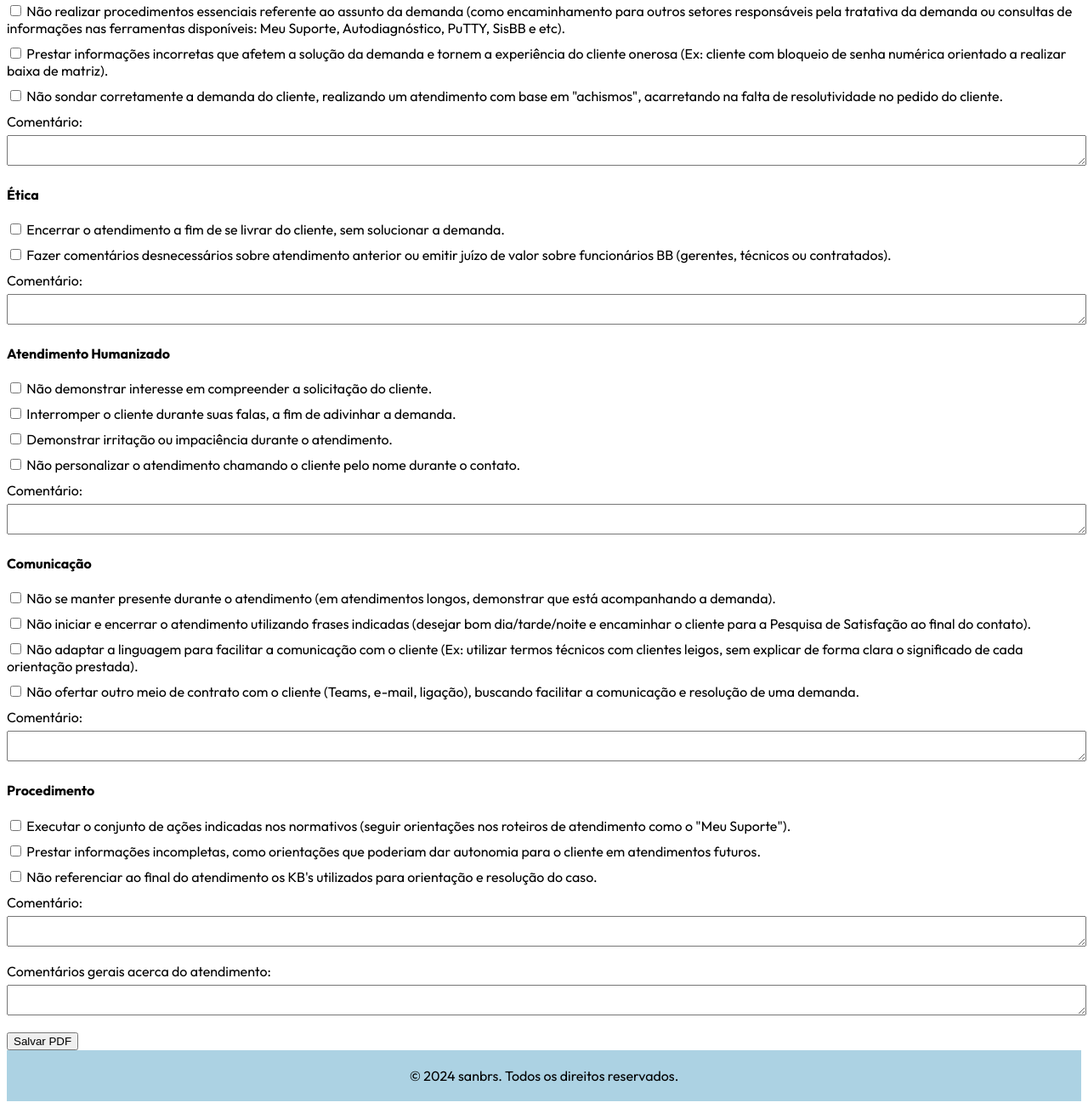
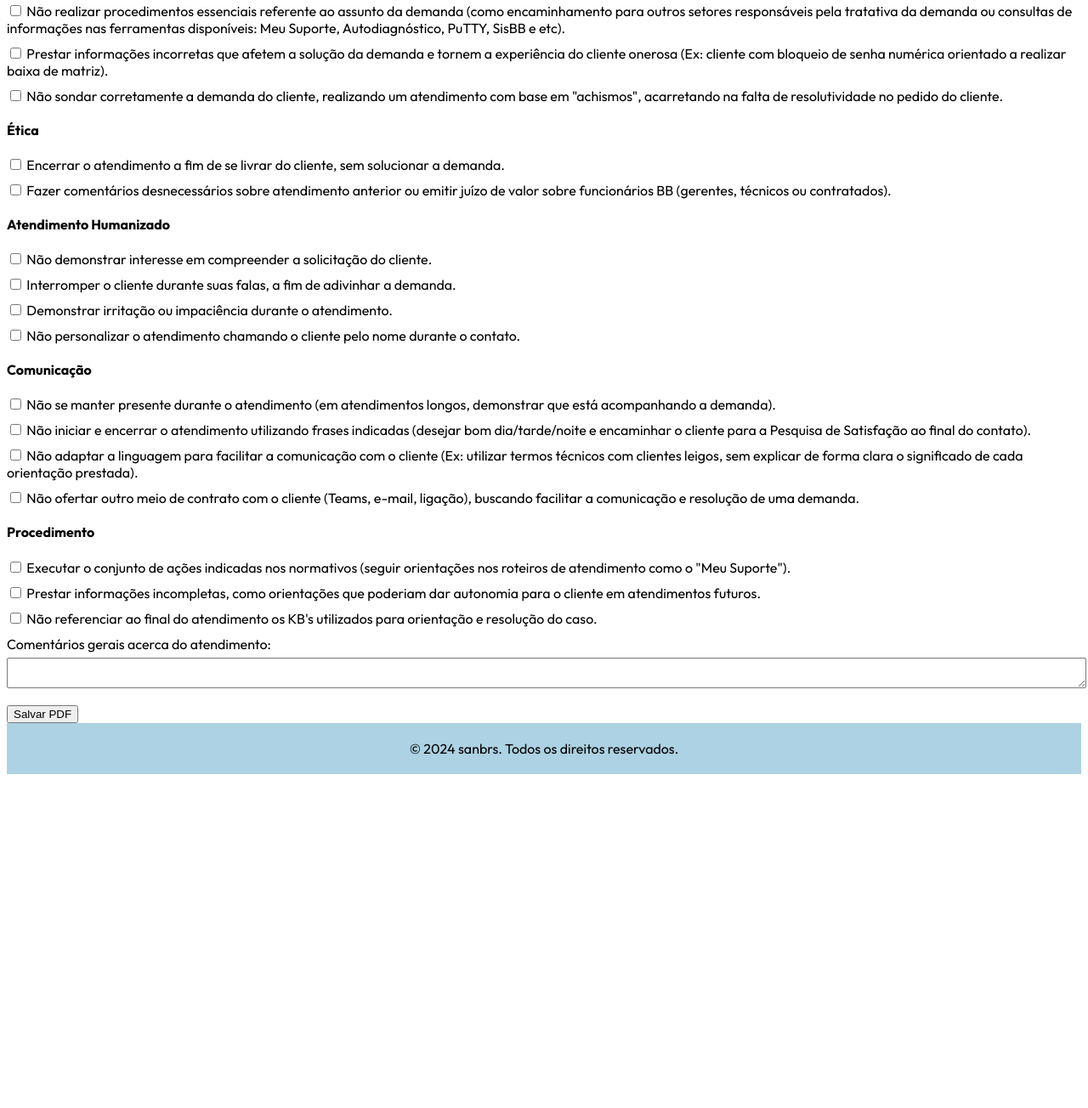
Before and after one commit to sndrbrs/FormularioAvaliacao, a plain HTML site: page index.html in a window 1280 px wide. Shown: the part 555-1859 px from the top of the page at 85% size. After the commit the page ends 1474 px from the top, so only its background shows below. Drawn offline with nearby package versions, Linux system fonts and the light colour scheme.

Commit message:
Update index.html

```diff
--- a/index.html
+++ b/index.html
@@ -64,10 +64,6 @@
                         <label for="resolutividade_4">Não sondar corretamente a demanda do cliente, realizando um atendimento com base em "achismos", acarretando na falta de resolutividade no pedido do cliente.
                         </label>
                     </p>
-                    <div class="field">
-                        <label for="comentario_resolutividade">Comentário:</label>
-                        <textarea id="comentario_resolutividade" name="comentario_resolutividade"></textarea>
-                    </div>
                     <h4>Ética</h4>
                     <p>
                         <input type="checkbox" id="etica_1" name="etica[]" value="encerrar_sem_resolver">
@@ -79,10 +75,6 @@
                         <label for="etica_2">Fazer comentários desnecessários sobre atendimento anterior ou emitir juízo de valor sobre funcionários BB (gerentes, técnicos ou contratados).
                         </label>
                     </p>
-                    <div class="field">
-                        <label for="comentario_etica">Comentário:</label>
-                        <textarea id="comentario_etica" name="comentario_etica"></textarea>
-                    </div>
                     <h4>Atendimento Humanizado</h4>
                     <p>
                         <input type="checkbox" id="humanizado_1" name="humanizado[]" value="">
@@ -104,10 +96,6 @@
                         <label for="humanizado_4">Não personalizar o atendimento chamando o cliente pelo nome durante o contato.
                         </label>
                     </p>
-                    <div class="field">
-                        <label for="comentario_humanizado">Comentário:</label>
-                        <textarea id="comentario_humanizado" name="comentario_humanizado"></textarea>
-                    </div>
                     <h4>Comunicação</h4>
                     <p>
                         <input type="checkbox" id="comunicacao_1" name="comunicacao[]" value="manter_presente">
@@ -129,10 +117,6 @@
                         <label for="comunicacao_4">Não ofertar outro meio de contrato com o cliente (Teams, e-mail, ligação), buscando facilitar a comunicação e resolução de uma demanda.
                         </label>
                     </p>
-                    <div class="field">
-                        <label for="comentario_comunicacao">Comentário:</label>
-                        <textarea id="comentario_comunicacao" name="comentario_comunicacao"></textarea>
-                    </div>
                     <h4>Procedimento</h4>
                     <p>
                         <input type="checkbox" id="procedimento_1" name="procedimento[]" value="conjunto_acoes">
@@ -149,10 +133,6 @@
                         <label for="procedimento_3">Não referenciar ao final do atendimento os KB's utilizados para orientação e resolução do caso.
                         </label>
                     </p>
-                    <div class="field">
-                        <label for="comentario_procedimento">Comentário:</label>
-                        <textarea id="comentario_procedimento" name="comentario_procedimento"></textarea>
-                    </div>
                 </article>
             </section>
             <div class="field">
```
